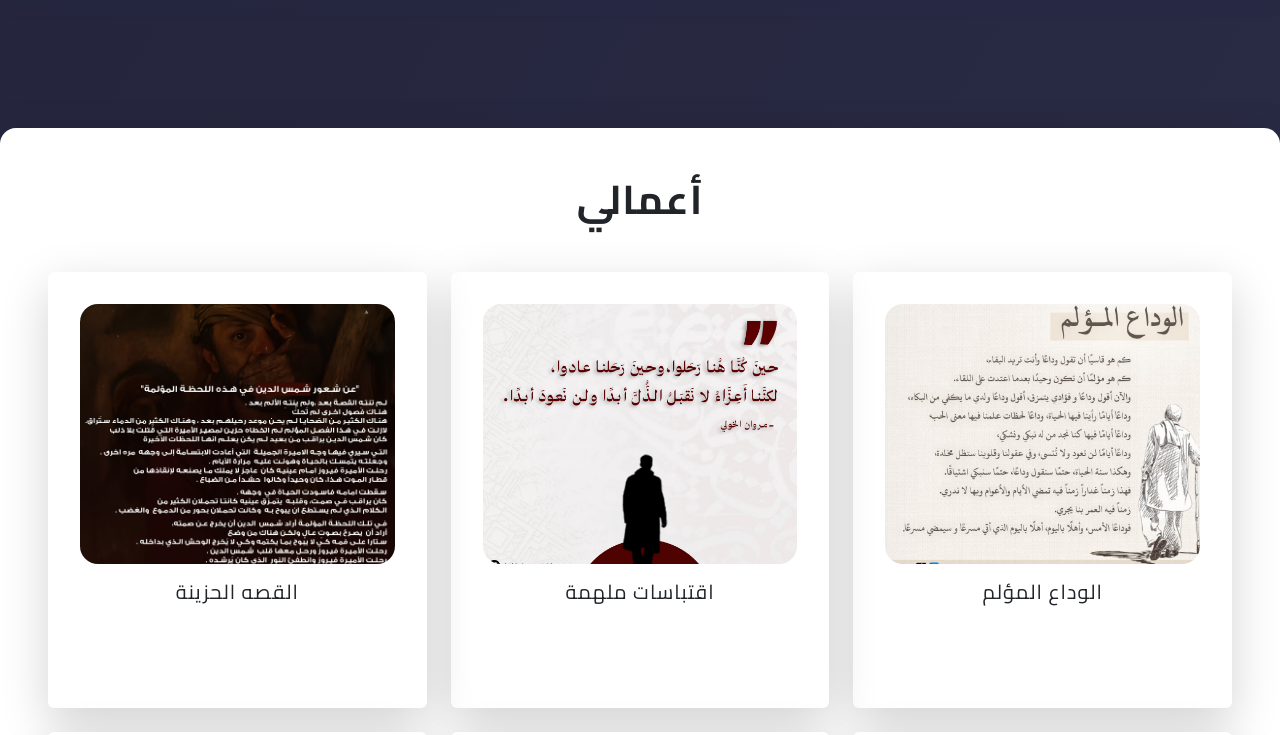
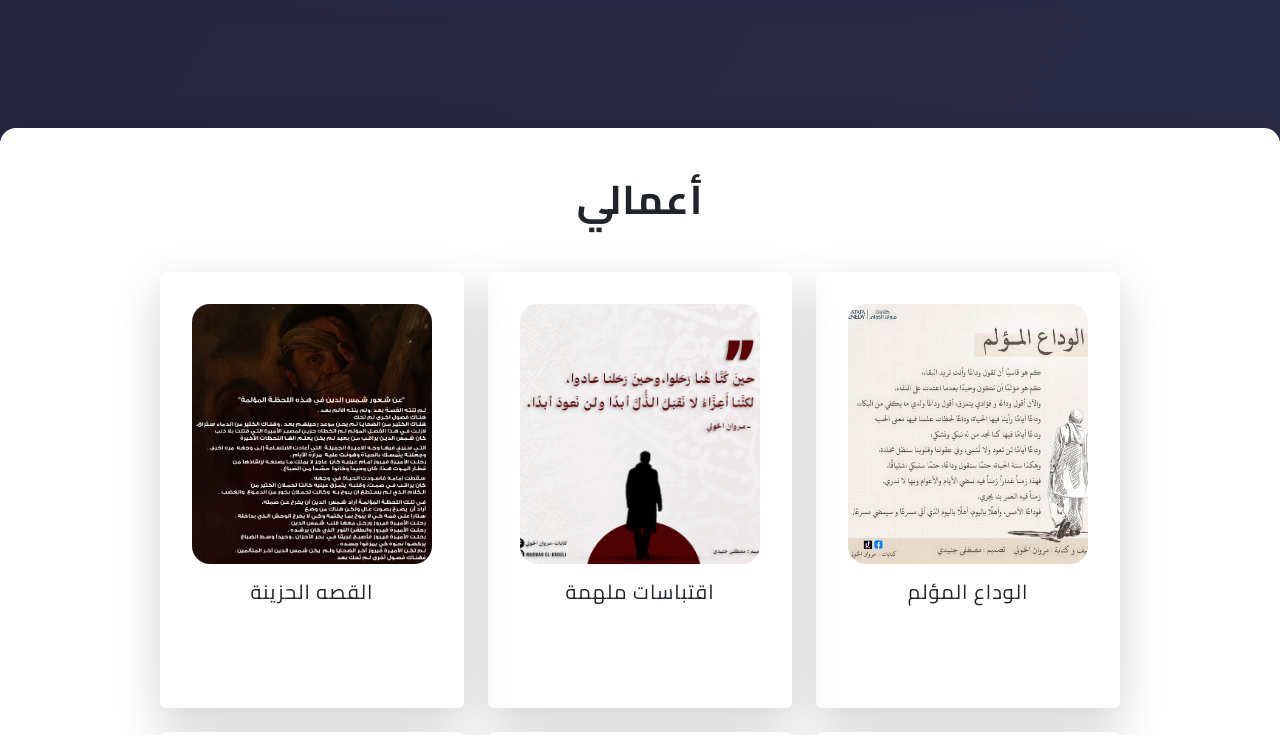
Before and after one commit to sasaelnoweshe-dotcom/Marwan-El-Khouly, a React (Vite) app: page / in a window 1280 px wide. Shown: the part 1520-2255 px from the top of the page. Built offline with nearby package versions, Linux system fonts and the light colour scheme.

Commit message:
Update Works.jsx

```diff
--- a/src/components/Works.jsx
+++ b/src/components/Works.jsx
@@ -38,11 +38,11 @@ const Works = () => {
 
   return (
     <>
-      <div id="works" className="container my-5 bg-white p-5 rounded-4 shadow-lg">
+      <div id="works" className="container my-5 bg-white p2-2 py-5 rounded-4 shadow-lg">
         <h1 className="mb-4 text-center text-dark fw-bold ">أعمالي</h1>
         <div className="row g-4 justify-content-center">
           {worksImages.slice(0, visibleCount).map((img, idx) => (
-            <div className="col-12 col-sm-6 col-md-4" key={idx}>
+            <div className="col-sm-6 col-md-5 col-lg-4" key={idx}>
               <div className="card shadow-lg border-0 h-100 position-relative work-card">
                 <img
                   src={img.src}
@@ -85,7 +85,7 @@ const Works = () => {
           </div>
         )}
         <br />
-        <p className="text-dark">لمزيد من الاعمال زوروا <a href="www.facebook.com/profile.php?id=61571662892951">كتابات مروان الخولي </a></p>
+        <p className="text-dark">لمزيد من الاعمال زوروا <a href="https://web.facebook.com/profile.php?id=61571662892951&_rdc=1&_rdr" id='more'>كتابات مروان الخولي </a></p>
       </div>
     </>
   );
```
